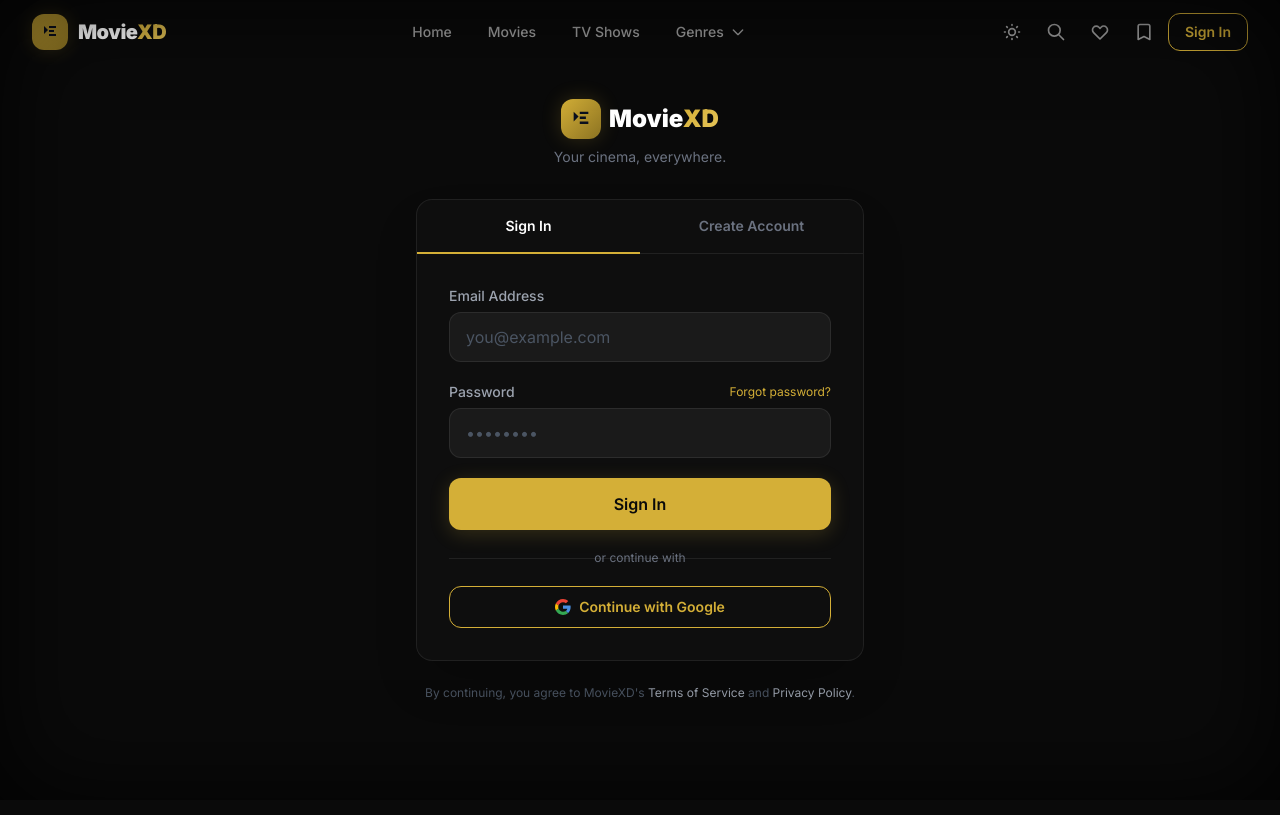
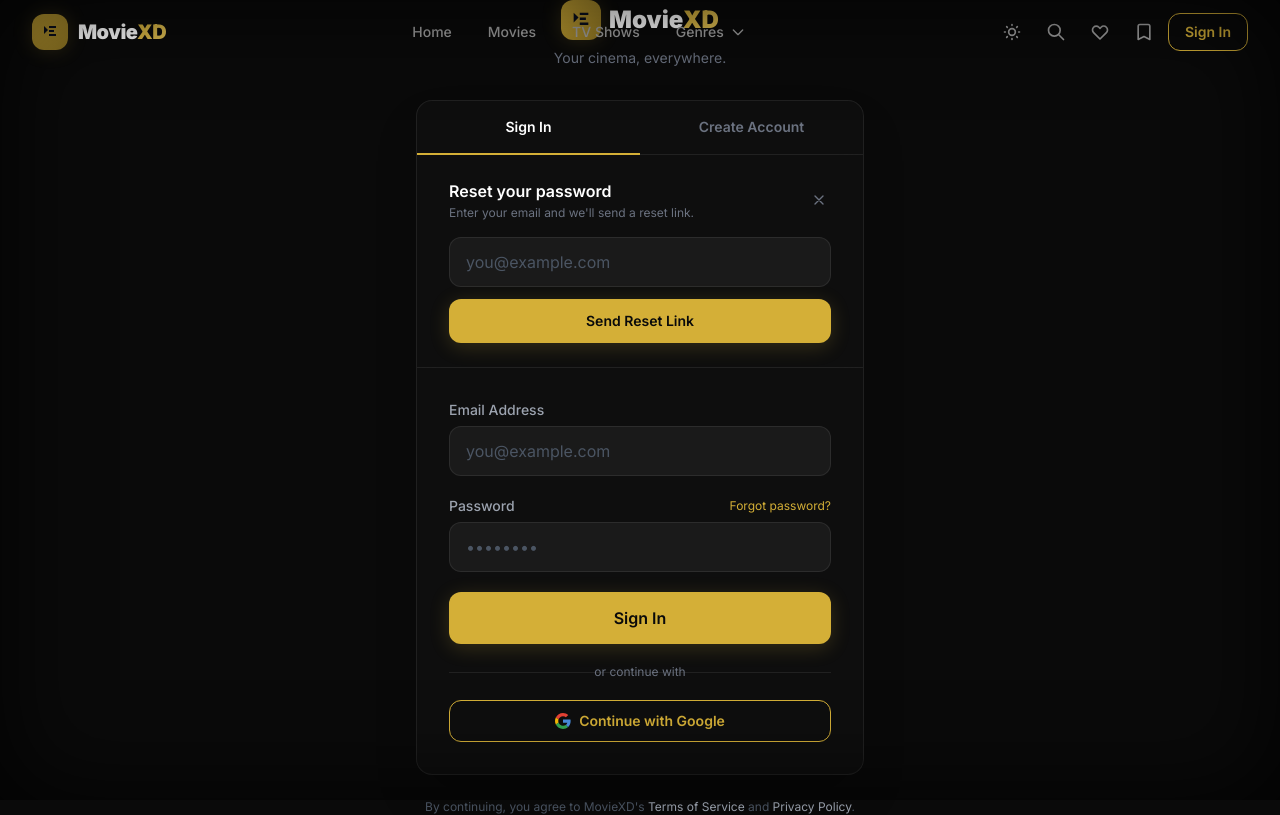
Before and after one commit to yabuxd/movieXD, a React (Vite) app: page /login in a window 1280 px wide. Both pictures are taken after a click on the button "Forgot password?". Built offline with nearby package versions, Linux system fonts and the light colour scheme; no server answers.

Commit message:
forget password

```diff
--- a/src/context/AuthContext.jsx
+++ b/src/context/AuthContext.jsx
@@ -5,6 +5,7 @@ import {
   signInWithPopup,
   signOut,
   onAuthStateChanged,
+  sendPasswordResetEmail,
 } from 'firebase/auth'
 import { auth, googleProvider, isConfigured } from '../services/firebase'
 
@@ -159,6 +160,17 @@ export function AuthProvider({ children }) {
     })
   }
 
+  // ── RESET PASSWORD ──────────────────────────────────────────────────────────
+  const resetPassword = (email) => {
+    if (!isConfigured) {
+      return Promise.reject(new Error('Password reset requires Firebase. Please use email/password sign-in.'))
+    }
+    return sendPasswordResetEmail(auth, email)
+      .catch((err) => {
+        throw new Error(getFirebaseErrorMessage(err.code))
+      })
+  }
+
   // ── LOGOUT ──────────────────────────────────────────────────────────────────
   const logout = () => {
     const doLogout = isConfigured ? signOut(auth) : Promise.resolve()
@@ -179,6 +191,7 @@ export function AuthProvider({ children }) {
         login,
         loginWithGoogle,
         register,
+        resetPassword,
         logout,
         setError,
       }}
@@ -222,6 +235,8 @@ function getFirebaseErrorMessage(code) {
       return 'Pop-up was blocked by your browser. Please allow pop-ups for this site.'
     case 'auth/network-request-failed':
       return 'Network error. Please check your connection.'
+    case 'auth/too-many-requests':
+      return 'Too many attempts. Please wait a moment and try again.'
     case 'auth/unauthorized-domain':
       return 'This domain is not authorised in Firebase. Add localhost to Firebase Console → Authentication → Settings → Authorised domains.'
     case 'auth/operation-not-allowed':
--- a/src/pages/Login.jsx
+++ b/src/pages/Login.jsx
@@ -1,14 +1,22 @@
 import { useState } from 'react'
 import { Link, useNavigate, useLocation } from 'react-router-dom'
+import { AnimatePresence, motion } from 'framer-motion'
 import { useAuth } from '../context/AuthContext'
 
 export default function Login() {
   const navigate = useNavigate()
   const location = useLocation()
-  const { login, loginWithGoogle, error, setError } = useAuth()
+  const { login, loginWithGoogle, resetPassword, error, setError } = useAuth()
+
   const [form, setForm] = useState({ email: '', password: '' })
   const [formLoading, setFormLoading] = useState(false)
   const [googleLoading, setGoogleLoading] = useState(false)
+
+  // Forgot password state
+  const [showForgot, setShowForgot] = useState(false)
+  const [resetEmail, setResetEmail] = useState('')
+  const [resetState, setResetState] = useState('idle') // 'idle' | 'sending' | 'sent'
+  const [resetError, setResetError] = useState('')
 
   const from = location.state?.from?.pathname || '/'
 
@@ -24,7 +32,7 @@ export default function Login() {
       await login(form.email, form.password)
       navigate(from, { replace: true })
     } catch (err) {
-      // Error is stored in AuthContext and displayed below
+      // Error stored in AuthContext
     } finally {
       setFormLoading(false)
     }
@@ -36,9 +44,41 @@ export default function Login() {
       await loginWithGoogle()
       navigate(from, { replace: true })
     } catch (err) {
-      // Error is stored in AuthContext and displayed below
+      // Error stored in AuthContext
     } finally {
       setGoogleLoading(false)
+    }
+  }
+
+  const handleForgotOpen = () => {
+    // Pre-fill with whatever email the user already typed
+    setResetEmail(form.email)
+    setResetError('')
+    setResetState('idle')
+    setShowForgot(true)
+    setError(null)
+  }
+
+  const handleForgotClose = () => {
+    setShowForgot(false)
+    setResetState('idle')
+    setResetError('')
+  }
+
+  const handleResetSubmit = async (e) => {
+    e.preventDefault()
+    if (!resetEmail.trim()) {
+      setResetError('Please enter your email address.')
+      return
+    }
+    setResetState('sending')
+    setResetError('')
+    try {
+      await resetPassword(resetEmail.trim())
+      setResetState('sent')
+    } catch (err) {
+      setResetError(err.message)
+      setResetState('idle')
     }
   }
 
@@ -81,10 +121,135 @@ export default function Login() {
             </Link>
           </div>
 
+          {/* ── Forgot Password Panel ── */}
+          <AnimatePresence initial={false}>
+            {showForgot && (
+              <motion.div
+                key="forgot-panel"
+                initial={{ opacity: 0, height: 0 }}
+                animate={{ opacity: 1, height: 'auto' }}
+                exit={{ opacity: 0, height: 0 }}
+                transition={{ duration: 0.28, ease: [0.4, 0, 0.2, 1] }}
+                style={{ overflow: 'hidden' }}
+              >
+                <div className="px-6 sm:px-8 pt-6 pb-2 border-b border-brand-border">
+                  <AnimatePresence mode="wait">
+                    {resetState === 'sent' ? (
+                      /* ── Success state ── */
+                      <motion.div
+                        key="sent"
+                        initial={{ opacity: 0, y: 8 }}
+                        animate={{ opacity: 1, y: 0 }}
+                        exit={{ opacity: 0, y: -8 }}
+                        className="text-center py-4 pb-6"
+                      >
+                        <div className="w-14 h-14 rounded-full bg-green-500/10 border border-green-500/30 flex items-center justify-center mx-auto mb-4">
+                          <svg className="w-7 h-7 text-green-400" fill="none" stroke="currentColor" viewBox="0 0 24 24">
+                            <path strokeLinecap="round" strokeLinejoin="round" strokeWidth={2} d="M5 13l4 4L19 7" />
+                          </svg>
+                        </div>
+                        <h3 className="text-white font-semibold text-base mb-1">Check your inbox</h3>
+                        <p className="text-gray-400 text-sm mb-1">
+                          We sent a password reset link to
+                        </p>
+                        <p className="text-brand-gold text-sm font-medium mb-4">{resetEmail}</p>
+                        <p className="text-gray-500 text-xs mb-5">
+                          Didn't receive it? Check your spam folder or try again.
+                        </p>
+                        <div className="flex gap-3 justify-center">
+                          <button
+                            type="button"
+                            onClick={() => setResetState('idle')}
+                            className="text-sm text-brand-gold hover:text-brand-gold-hover transition-colors"
+                          >
+                            Try again
+                          </button>
+                          <span className="text-gray-600">·</span>
+                          <button
+                            type="button"
+                            onClick={handleForgotClose}
+                            className="text-sm text-gray-400 hover:text-white transition-colors"
+                          >
+                            Back to sign in
+                          </button>
+                        </div>
+                      </motion.div>
+                    ) : (
+                      /* ── Input state ── */
+                      <motion.div
+                        key="input"
+                        initial={{ opacity: 0, y: 8 }}
+                        animate={{ opacity: 1, y: 0 }}
+                        exit={{ opacity: 0, y: -8 }}
+                      >
+                        <div className="flex items-center justify-between mb-4">
+                          <div>
+                            <h3 className="text-white font-semibold text-base">Reset your password</h3>
+                            <p className="text-gray-500 text-xs mt-0.5">
+                              Enter your email and we'll send a reset link.
+                            </p>
+                          </div>
+                          <button
+                            type="button"
+                            onClick={handleForgotClose}
+                            className="text-gray-500 hover:text-white transition-colors p-1 rounded-lg hover:bg-white/5"
+                            aria-label="Close"
+                          >
+                            <svg className="w-4 h-4" fill="none" stroke="currentColor" viewBox="0 0 24 24">
+                              <path strokeLinecap="round" strokeLinejoin="round" strokeWidth={2} d="M6 18L18 6M6 6l12 12" />
+                            </svg>
+                          </button>
+                        </div>
+
+                        {resetError && (
+                          <div className="p-3 bg-red-500/10 border border-red-500/20 rounded-xl text-red-400 text-sm flex items-center gap-2 mb-4">
+                            <svg className="w-4 h-4 flex-shrink-0" fill="none" stroke="currentColor" viewBox="0 0 24 24">
+                              <path strokeLinecap="round" strokeLinejoin="round" strokeWidth={2} d="M12 9v2m0 4h.01m-6.938 4h13.856c1.54 0 2.502-1.667 1.732-3L13.732 4c-.77-1.333-2.694-1.333-3.464 0L3.34 16c-.77 1.333.192 3 1.732 3z" />
+                            </svg>
+                            <span>{resetError}</span>
+                          </div>
+                        )}
+
+                        <form onSubmit={handleResetSubmit} className="pb-4">
+                          <input
+                            type="email"
+                            value={resetEmail}
+                            onChange={(e) => { setResetEmail(e.target.value); setResetError('') }}
+                            placeholder="you@example.com"
+                            autoFocus
+                            className="w-full bg-white/5 border border-brand-border rounded-xl px-4 py-3 text-white placeholder-gray-600 outline-none focus:border-brand-gold/60 transition-all duration-200 mb-3"
+                          />
+                          <button
+                            type="submit"
+                            disabled={resetState === 'sending'}
+                            className="w-full btn-primary justify-center py-3 text-sm rounded-xl"
+                          >
+                            {resetState === 'sending' ? (
+                              <span className="flex items-center gap-2">
+                                <svg className="w-4 h-4 animate-spin" fill="none" viewBox="0 0 24 24">
+                                  <circle className="opacity-25" cx="12" cy="12" r="10" stroke="currentColor" strokeWidth="4" />
+                                  <path className="opacity-75" fill="currentColor" d="M4 12a8 8 0 018-8V0C5.373 0 0 5.373 0 12h4z" />
+                                </svg>
+                                Sending...
+                              </span>
+                            ) : (
+                              'Send Reset Link'
+                            )}
+                          </button>
+                        </form>
+                      </motion.div>
+                    )}
+                  </AnimatePresence>
+                </div>
+              </motion.div>
+            )}
+          </AnimatePresence>
+
+          {/* ── Sign In Form ── */}
           <form onSubmit={handleSubmit} className="p-6 sm:p-8 space-y-5">
-            {/* Display error message */}
+            {/* Auth error */}
             {error && (
-              <div className="p-3 bg-red-500/10 border border-red-500/20 rounded-xl text-red-400 text-sm flex items-center gap-2 animate-shake">
+              <div className="p-3 bg-red-500/10 border border-red-500/20 rounded-xl text-red-400 text-sm flex items-center gap-2">
                 <svg className="w-4 h-4 flex-shrink-0" fill="none" stroke="currentColor" viewBox="0 0 24 24">
                   <path strokeLinecap="round" strokeLinejoin="round" strokeWidth={2} d="M12 9v2m0 4h.01m-6.938 4h13.856c1.54 0 2.502-1.667 1.732-3L13.732 4c-.77-1.333-2.694-1.333-3.464 0L3.34 16c-.77 1.333.192 3 1.732 3z" />
                 </svg>
@@ -115,6 +280,7 @@ export default function Login() {
                 </label>
                 <button
                   type="button"
+                  onClick={handleForgotOpen}
                   className="text-xs text-brand-gold hover:text-brand-gold-hover transition-colors"
                 >
                   Forgot password?
@@ -161,7 +327,7 @@ export default function Login() {
               </div>
             </div>
 
-            {/* Social Buttons */}
+            {/* Google button */}
             <div className="grid grid-cols-1 gap-3">
               <button
                 type="button"
```
